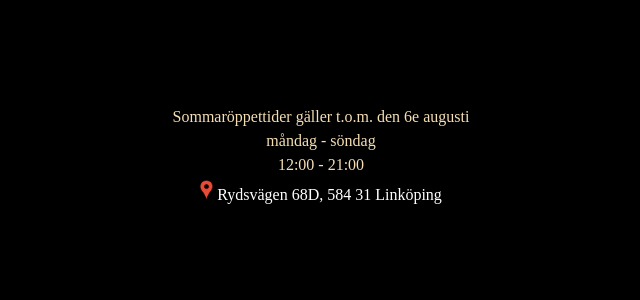
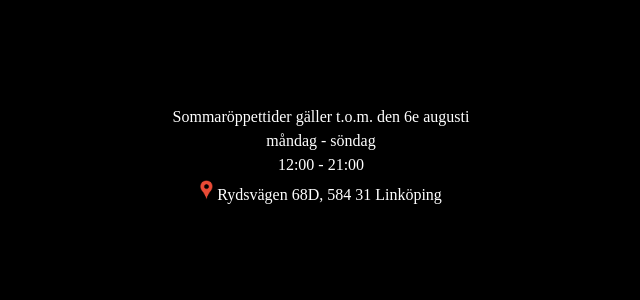
Before and after one commit to benjaminleon/pizza, a Flask app: page / in a window 1280 px wide. Shown: the part 250-550 px from the top of the page, without its empty margins (319-959 px from the left). Run offline with Flask 2, Linux system fonts and the light colour scheme.

Commit message:
Change color of opening hours from 'wheat' to 'white

```diff
--- a/static/index.css
+++ b/static/index.css
@@ -10,7 +10,7 @@ body {
     height: 100px;
 }
 p {
-    color: wheat;
+    color: white;
     margin: 6px;
     text-align: center;
 }
--- a/static/ordinary.css
+++ b/static/ordinary.css
@@ -18,7 +18,7 @@ body {
 
 }
 p {
-    color: wheat;
+    color: white;
     margin: 6px;
     text-align: center;
 }
```
